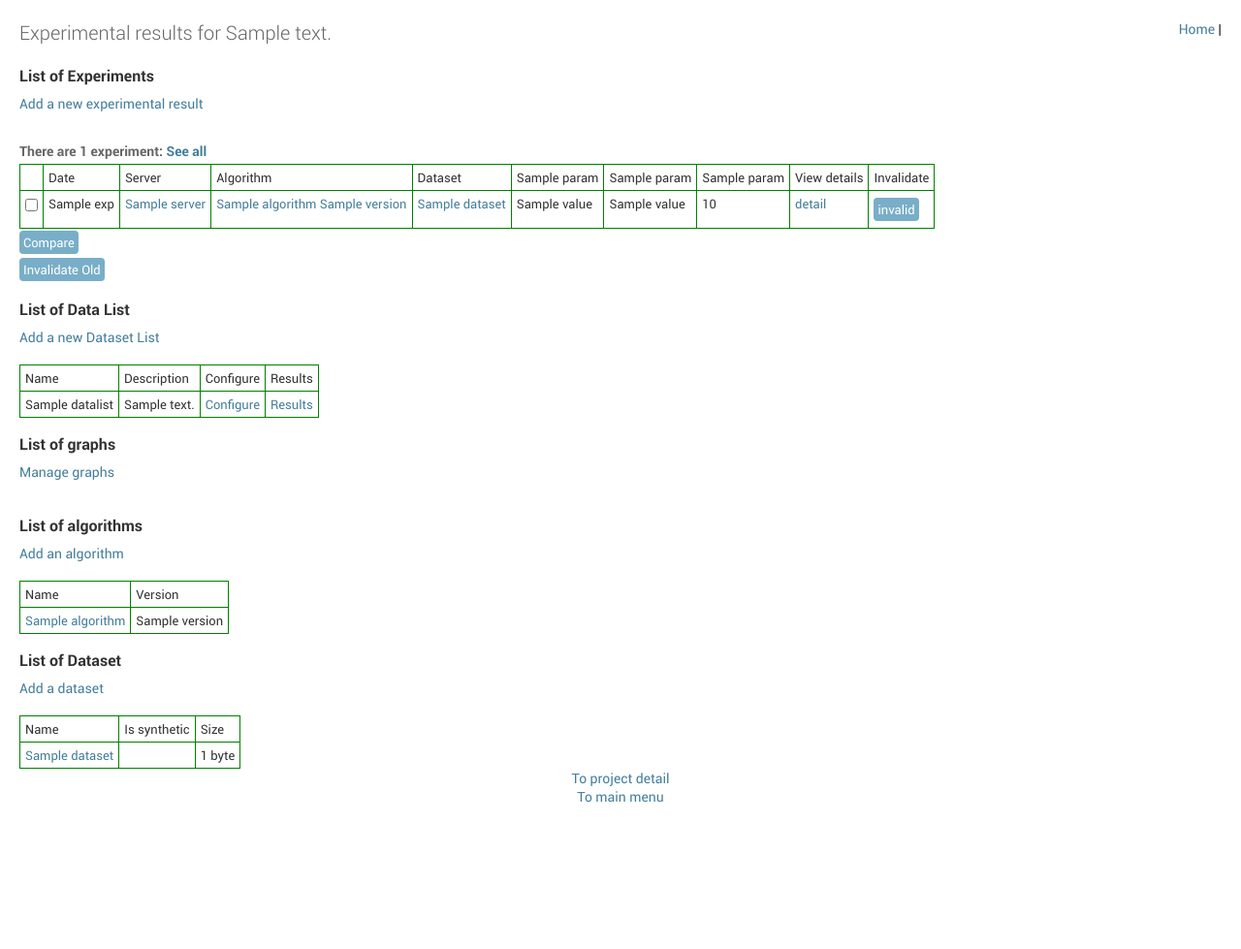
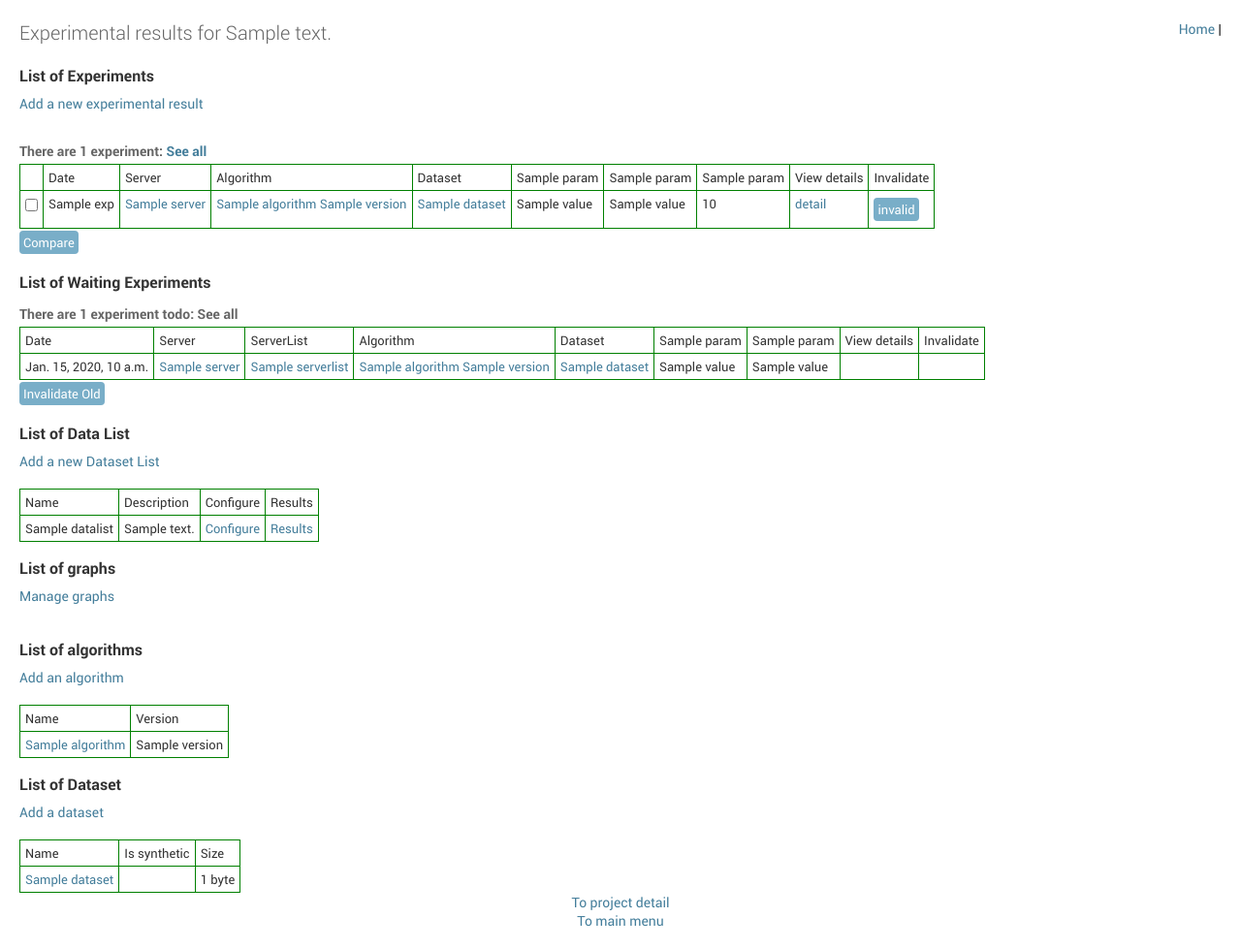
Before and after one commit to paryoja/expManager, a Django app: template mysite/projectManager/templates/projectManager/exp.html in a window 1280 px wide. Shown: the whole page at 97% size. Before the commit the page ends 828 px from the top, so only its background shows below. Run offline with Django 3.2, Linux system fonts and the light colour scheme; the template is opened without the code that fills it: most values are stand-ins (such as "Sample title", 1, 10 or a date in 2020).

Commit message:
exp todo add form

```diff
--- a/mysite/projectManager/misc.py
+++ b/mysite/projectManager/misc.py
@@ -27,6 +27,9 @@ class ExpContainer:
         self.method = method
 
     def load(self, alg_id_list=None, selected_query=None, alg_param_map=None):
+        # alg_id_list = [ '65', '66', ... ]
+        # selected_query = ['True']
+        # alg_param_map = { 65:["additional: "] }
         self.alg_id_list = alg_id_list
         self.selected_query = selected_query
         self.alg_param_map = alg_param_map
--- a/mysite/projectManager/templates/projectManager/algorithmDetail.html
+++ b/mysite/projectManager/templates/projectManager/algorithmDetail.html
@@ -15,7 +15,7 @@ Version: {{ algorithm.version }}
 <h2>Experiments</h2>
 
 {% if algorithm.expitem_set.all %}
-{% include 'projectManager/expListTemplate.html' %}
+{% include 'projectManager/exp/expListTemplate.html' %}
 {% else %}
 <h3>There is no experimental results</h3>
 {% endif %}
--- a/mysite/projectManager/templates/projectManager/datalist/addExpTodo.html
+++ b/mysite/projectManager/templates/projectManager/datalist/addExpTodo.html
@@ -12,7 +12,7 @@
 	<input type="hidden" name="server" value="{{ server_id }}" />
 	<h3>Select Queries</h3>
 	{% for query in query_list %}
-	<input type="checkbox" name="query" value="{{ query }}" checked>{{ query }}</input>
+	<input type="radio" name="query" value="{{ query }}" {% if forloop.counter == 1 %}checked{% endif %}>{{ query }}</input>
 	{% endfor %}
 
 	<h3>Select Datasets</h3>
@@ -25,11 +25,11 @@
 	{% for alg, param in param_list %}
 	<tr>
 		<td>
-		<input type="checkbox" name="algorithm" value="{{ alg }}" checked>{{ alg.0 }} {{ alg.1 }}</input>
+		<input type="checkbox" name="algorithm" value="{{ alg.2 }}" checked>{{ alg.0 }} {{ alg.1 }}</input>
 		</td>
 		{% for p in param %}
 		<td>
-		<input type="checkbox" name="param_list" value="{{ p }}">{{ p }}</input>
+			<input type="checkbox" name="param_list_{{ alg.2 }}" value="{{ p.0 }}">{{ p }}</input>
 		</td>
 		{% endfor %}
 	</tr>
--- a/mysite/projectManager/templates/projectManager/datasetDetail.html
+++ b/mysite/projectManager/templates/projectManager/datasetDetail.html
@@ -84,7 +84,7 @@
 <h2>Experiments</h2>
 
 {% if dataset.expitem_set.all %}
-{% include 'projectManager/expListTemplate.html' %}
+{% include 'projectManager/exp/expListTemplate.html' %}
 {% else %}
 <h3>There is no experimental results</h3>
 {% endif %}
--- a/mysite/projectManager/templates/projectManager/exp.html
+++ b/mysite/projectManager/templates/projectManager/exp.html
@@ -17,7 +17,14 @@
 <h3>There are {{ project.expitem_set.all.count }} experiment{{ project.expitem_set.all.count | pluralize }}:
 <a href="{% url 'project:expListAll' project.id %}">See all</a></h3>
 
-{% include 'projectManager/expListTemplate.html' %}
+{% include 'projectManager/exp/expListTemplate.html' %}
+
+
+<h2>List of Waiting Experiments</h2>
+<!-- add exptodo manually -->
+<h3>There are {{ project.exptodo_set.all.count }} experiment todo{{ project.exptodo_set.all.count | pluralize }}: See all</h3>
+
+{% include 'projectManager/exp/expTodoListTemplate.html' %}
 
 
 <form id="Invalidate old algorithms" action="{% url 'project:invalidateOld' project.id %}" method="post">
--- a/mysite/projectManager/templates/projectManager/expListTemplate.html
+++ b/mysite/projectManager/templates/projectManager/exp/expListTemplate.html
@@ -73,4 +73,3 @@
     {% endfor %}
 </table>
 <input type="submit" value="Compare" form="CompareForm"/>
-</form>
--- /dev/null
+++ b/mysite/projectManager/templates/projectManager/exp/expTodoListTemplate.html
@@ -0,0 +1,59 @@
+<!-- requires project and exp_todo_list -->
+{% load humanize %}
+
+{% if exp_todo_list %}
+<table>
+    <tr>
+        <td>Date</td>
+		<td>Server</td>
+		<td>ServerList</td>
+        <td>Algorithm</td>
+        <td>Dataset</td>
+		{% for param in project.getQueryFilterName %}
+		<td>{{ param }}</td>
+		{% endfor %}
+		{% for param in project.getParamFilterName %}
+		<td>{{ param }}</td>
+		{% endfor %}
+        <td>View details</td>
+		<td>Invalidate</td>
+    </tr>
+
+    {% for exp in exp_todo_list %}
+    <tr>
+        <td>{{ exp.pub_date }}</td>
+		{% if not exp.server == None %}
+		<td><a href="{% url 'project:servers' exp.server.id %}">{{ exp.server.server_name }}</a></td>
+		{% else %}
+		<td></td>
+		{% endif %}
+
+		{% if not exp.serverlist == None %}
+		<td><a href="{% url 'project:configureServerlist' exp.serverlist.id %}">{{ exp.serverlist.name }}</a></td>
+		{% else %}
+		<td></td>
+		{% endif %}
+
+		<td><a href="{% url 'project:algorithmDetail' project.id exp.algorithm.id %}">{{ exp.algorithm.name }} {{ exp.algorithm.version }}</a></td>
+
+		<td><a href="{% url 'project:datasetDetail' project.id exp.dataset.id %}">{{ exp.dataset.name }}</a></td>
+		{% for value in exp.toQueryValueList %}
+		{% if value.isdigit %}
+		<td>{{ value | floatformat | intcomma }}</td>
+		{% else %}
+		<td>{{ value }}</td>
+		{% endif %}
+		{% endfor %}
+		{% for value in exp.toParamValueList %}
+		{% if value.isdigit %}
+		<td>{{ value | floatformat | intcomma }}</td>
+		{% else %}
+		<td>{{ value }}</td>
+		{% endif %}
+		{% endfor %}
+		<td></td>
+		<td></td>
+    </tr>
+    {% endfor %}
+</table>
+{% endif %}
--- a/mysite/projectManager/templates/projectManager/expListAll.html
+++ b/mysite/projectManager/templates/projectManager/expListAll.html
@@ -42,7 +42,7 @@ Page {{ exp_list.number }} of {{ exp_list.paginator.num_pages }}.
 
 
 
-{% include 'projectManager/expListTemplate.html' %}
+{% include 'projectManager/exp/expListTemplate.html' %}
 
 <center>
     <a href="{% url 'project:detail' project.id %}">To project detail</a><br/>
--- a/mysite/projectManager/templates/projectManager/graphExp.html
+++ b/mysite/projectManager/templates/projectManager/graphExp.html
@@ -22,5 +22,5 @@
 
 </table>
 
-{% include 'projectManager/expListTemplate.html' %}
+{% include 'projectManager/exp/expListTemplate.html' %}
 {% endblock %}
--- a/mysite/projectManager/views.py
+++ b/mysite/projectManager/views.py
@@ -72,6 +72,7 @@ class ExpView(generic.DetailView):
         context = super(ExpView, self).get_context_data(**kwargs)
         context['exp_list'] = context['project'].expitem_set.order_by('-exp_date')[:10]
         dataset_list = context['project'].dataset_set.order_by('name')
+        context['exp_todo_list'] = context['project'].exptodo_set.order_by('pub_date')[:10]
 
         unreferenced_dataset_list = []
         for dataset in dataset_list:
```
Also changed, not shown: mysite/projectManager/exp_views.py (+46 -5 lines), mysite/projectManager/models.py (+31 -17 lines), mysite/projectManager/migrations/0068_auto_20170726_1853.py (added), mysite/projectManager/migrations/0069_auto_20170726_1925.py (added), mysite/projectManager/migrations/0070_auto_20170726_1942.py (added).
